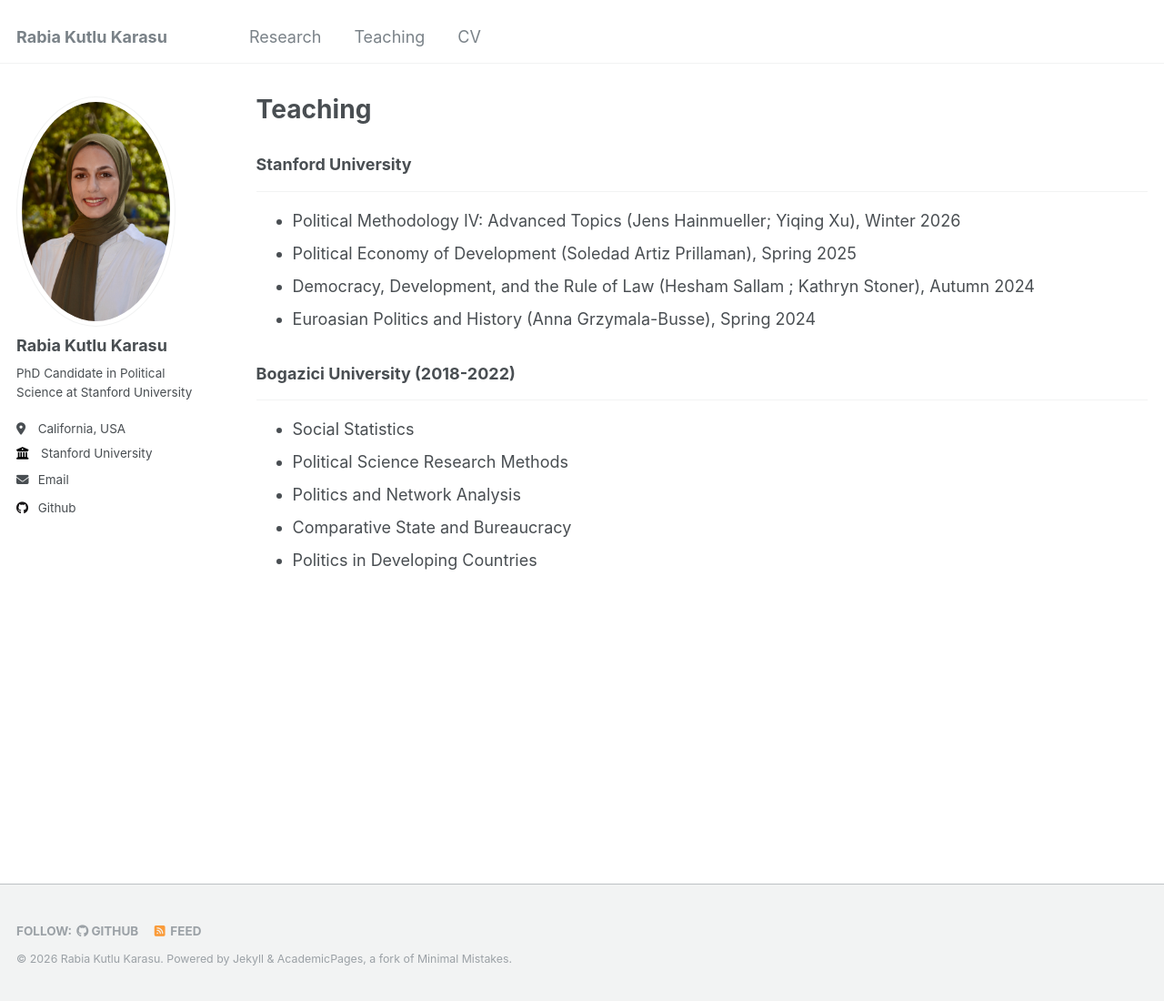
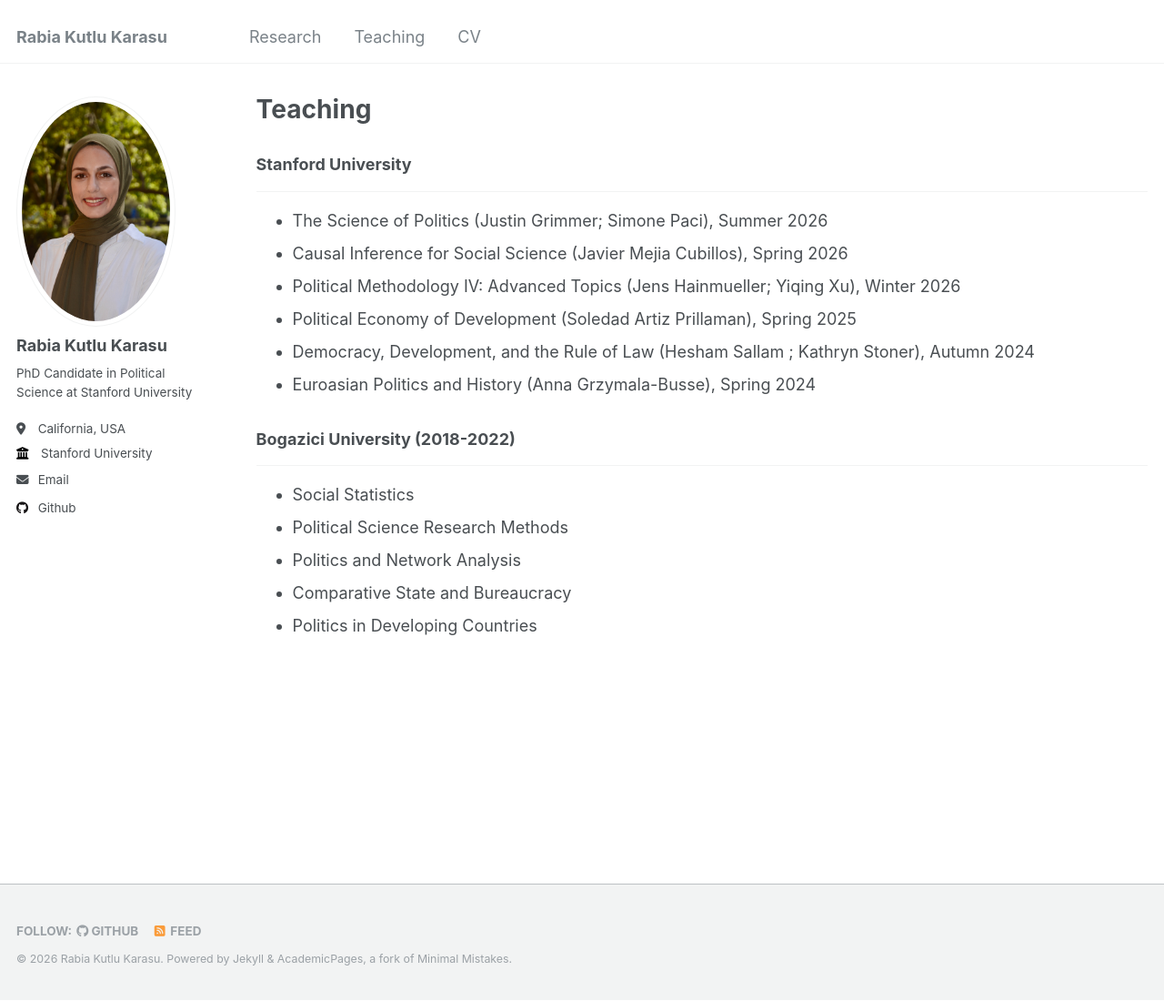
Before and after one commit to rabiakutlukarasu/rabiakutlukarasu.github.io, a Jekyll site: the page built from _pages/teaching.md, in a window 1280 px wide and 1100 px high. Shown: the whole window at 91% size. Built offline with Jekyll 4.4.1, drawn with Linux system fonts in a browser that asks for light colours.

Commit message:
Update teaching.md

```diff
--- a/_pages/teaching.md
+++ b/_pages/teaching.md
@@ -7,6 +7,8 @@ author_profile: true
 
 ### Stanford University
 ------
+- The Science of Politics (Justin Grimmer; Simone Paci), Summer 2026
+- Causal Inference for Social Science (Javier Mejia Cubillos), Spring 2026
 - Political Methodology IV: Advanced Topics (Jens Hainmueller; Yiqing Xu), Winter 2026
 - Political Economy of Development (Soledad Artiz Prillaman), Spring 2025
 - Democracy, Development, and the Rule of Law (Hesham Sallam ; Kathryn Stoner), Autumn 2024
```
